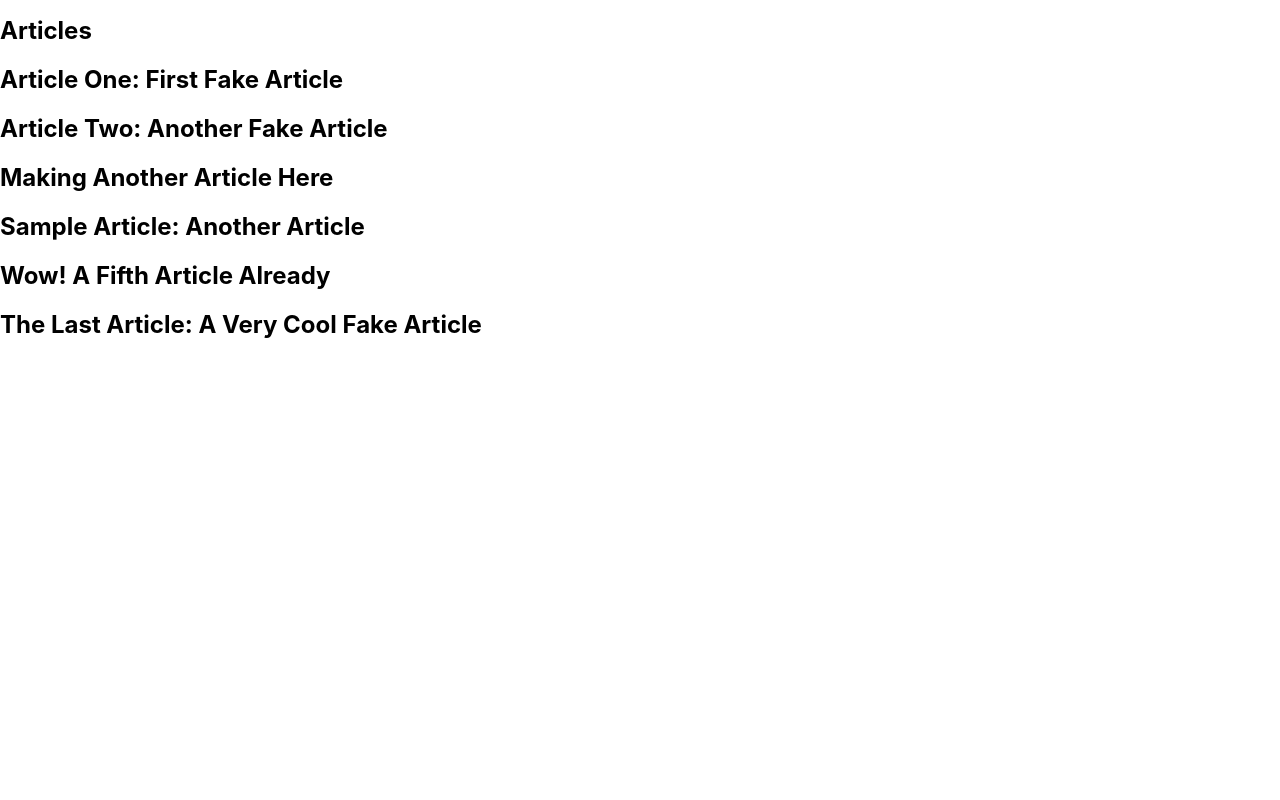
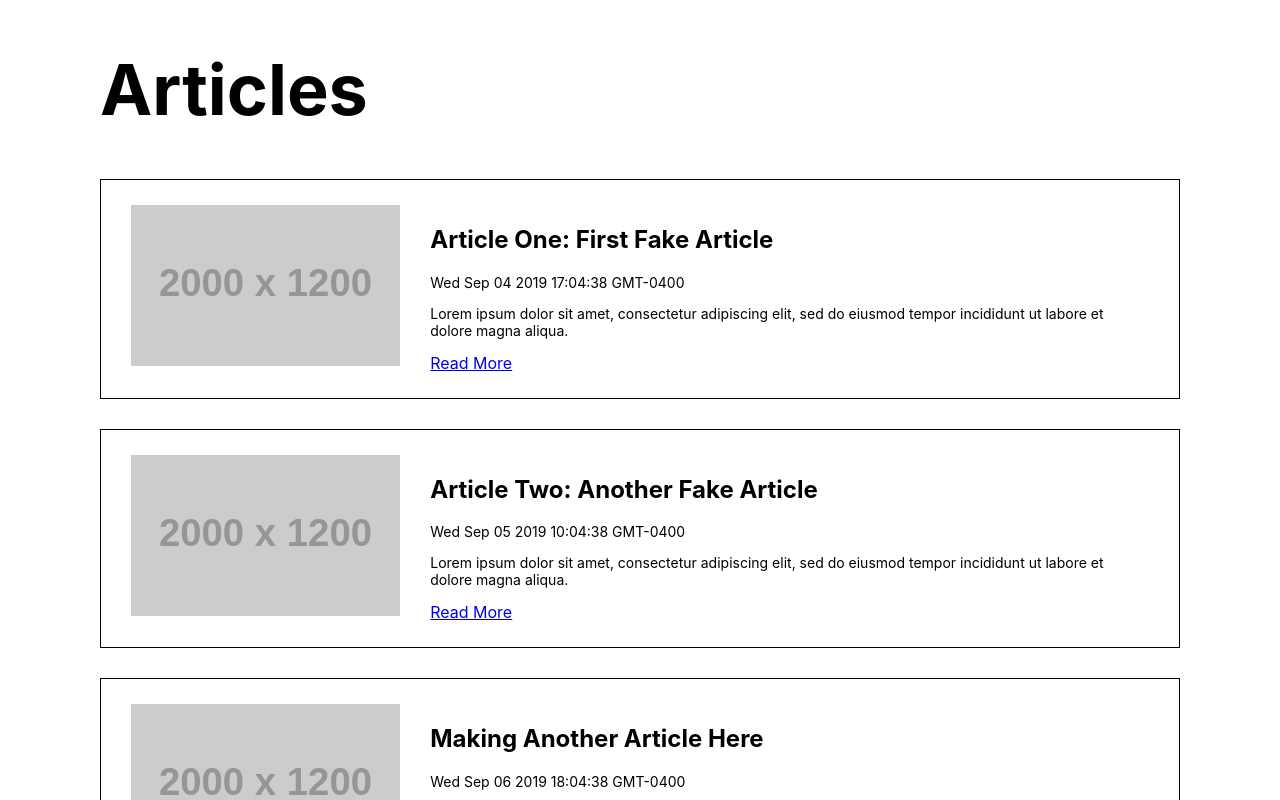
Before and after one commit to mikaylamrogers/exercise-one, a React (Create React App) app: page / in a window 1280 px wide. Shown: the top 800 px of the page. Built offline with nearby package versions, Linux system fonts and the light colour scheme.

Commit message:
layout article listings

```diff
--- a/src/App.css
+++ b/src/App.css
@@ -1,3 +1,30 @@
 .App {
+  margin: 0 auto;
+  max-width: 1080px;
+}
+
+.App h1 {
+  font-size: 70px;
+}
+
+.ArticleCard {
+  border: 1px solid black;
+  display: flex;
+  flex-direction: row;
+  margin: 30px 0;
+  padding: 25px 30px;
+}
+
+.ArticleCardImage {
+  flex-basis: 30%;
+  padding-right: 30px;
+}
+
+.ArticleCardImage img {
+  height: auto;
+  width: 100%;
+}
+
+.ArticleCardText {
 
 }
--- a/src/App.js
+++ b/src/App.js
@@ -1,13 +1,35 @@
 import React from 'react';
+
+import {
+  BrowserRouter as Router,
+  Switch,
+  Route
+} from "react-router-dom";
 
 import './App.css';
 
 import ArticleListing from './containers/ArticleListing';
 
+import Article from './containers/Article';
+
 function App() {
   return (
     <div className="App">
-      <ArticleListing />
+      <Router>
+        <Switch>
+
+          {/*   if .com/article, (individual page) display certain page   */}
+          <Route path="/article/:id">
+            <Article />
+          </Route>
+
+          {/*    main page    */}
+          <Route path ="/">
+            <ArticleListing />
+          </Route>
+
+        </Switch>
+      </Router>
     </div>
   );
 }
--- a/src/components/ArticleCard.js
+++ b/src/components/ArticleCard.js
@@ -1,10 +1,24 @@
 import React from 'react';
 
+import { Link } from 'react-router-dom';
+
 function ArticleCard({ articleData }) {
-    console.log('articleData', articleData);
+    const date = articleData.publishedDate;
+
     return (
-        <div>
-            <h2>{articleData.title}</h2>
+        <div className="ArticleCard">
+
+            <div className="ArticleCardImage">
+                <img src={articleData.image.url} alt={articleData.image.alt} />
+            </div>
+
+            <div className="ArticleCardText">
+                <h2>{articleData.title}</h2>
+                <p>{date}</p>
+                <p>{articleData.blurb}</p>
+                <Link to={`/article/${articleData.id}`}>Read More</Link>
+            </div>
+
         </div>
     );
 }
--- a/src/containers/Article.js
+++ b/src/containers/Article.js
@@ -1,9 +1,16 @@
 import React from 'react';
 
+import { useParams } from 'react-router-dom';
+
 function Article() {
+    let { id } = useParams();
+
+    console.log("id", id)
+
     return (
         <section>
             <h1>Article</h1>
+            <p>{id}</p>
         </section>
     );
 }
--- a/src/containers/ArticleListing.js
+++ b/src/containers/ArticleListing.js
@@ -7,7 +7,6 @@
 import Data from '../components/data';
 
 function ArticleListing() {
-    console.log("Data", Data); // inspect to check if import works
     return (
         <main>
             <header>
```
